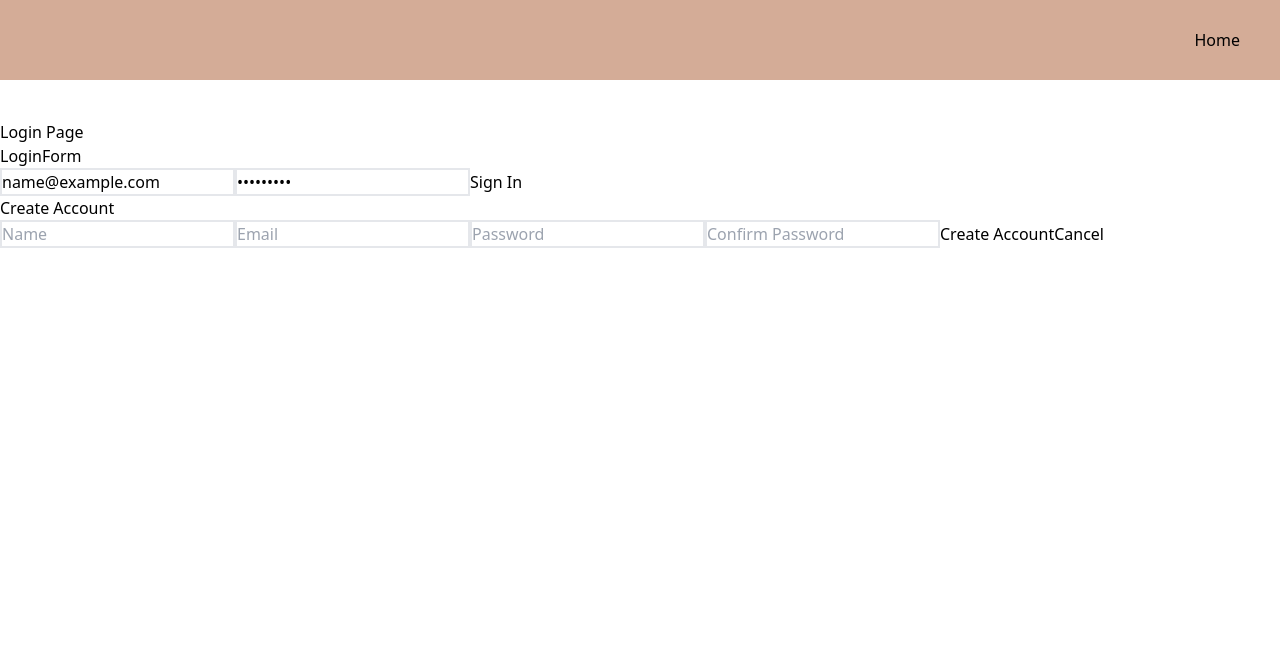
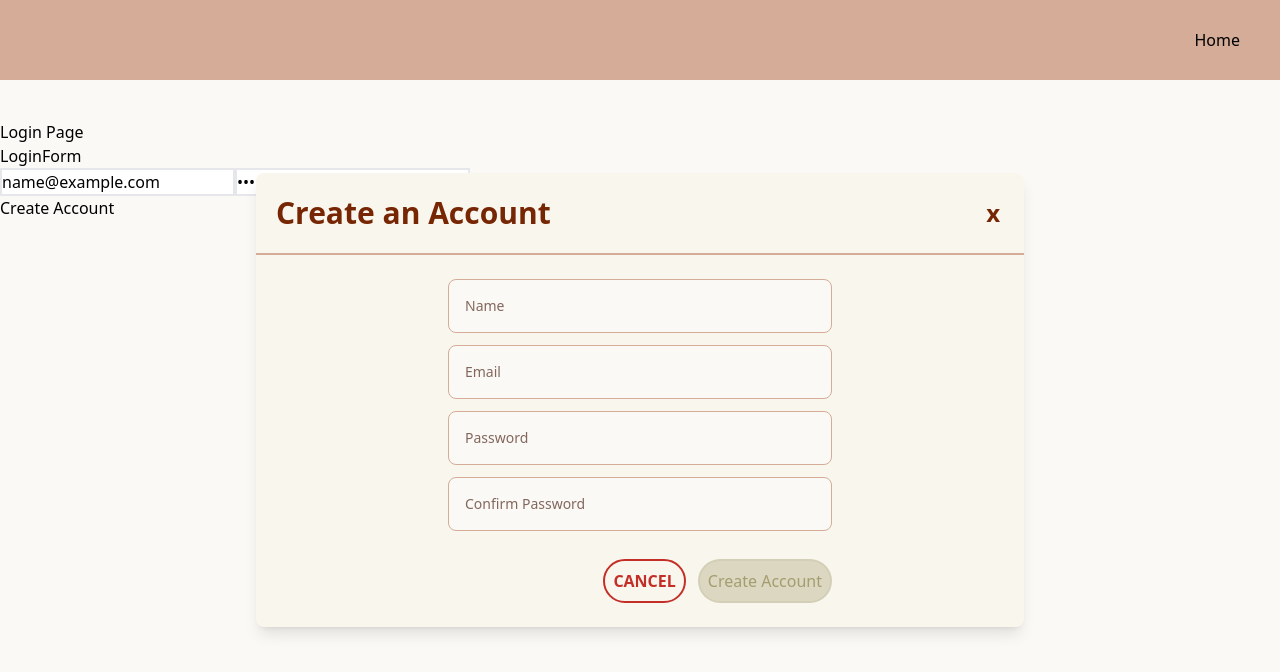
Before and after one commit to sianmancha/family-recipe, a Next.js app: page /login in a window 1280 px wide. Both pictures are taken after typing "name@example.com", "Sample123" into the empty fields and a click on the button "Create Account". Shown: the top 672 px of the page. Built offline with nearby package versions, Linux system fonts and the light colour scheme; no server answers.

Commit message:
Adds styling to modal and create account form, and adds site-wide backgroundcolor.

```diff
--- a/src/components/CreateAccount/CreateAccountForm/CreateAccountForm.tsx
+++ b/src/components/CreateAccount/CreateAccountForm/CreateAccountForm.tsx
@@ -46,7 +46,6 @@ export function CreateAccountForm({onClose}: Props) {
     }
 
     return (
-        <div>
             <Formik
                 initialValues={{name: '', email: '', password: '', confirmPassword: ''}}
                 validationSchema={SignUpSchema}
@@ -54,8 +53,9 @@ export function CreateAccountForm({onClose}: Props) {
             >
                 {({values, touched, errors, handleChange, handleBlur, handleSubmit, isValid, dirty}) => (
                     <Form onSubmit={handleSubmit}>
+                        <div className="flex flex-col gap-3 max-w-96 mx-auto">
                             <Field
-                            className='border-2'
+                                className='w-full p-4 rounded-lg font-medium bg-[#FAF9F6] border border-[#D4AC97] placeholder-[#654236] placeholder-opacity-80 text-sm text-[#772604] focus:outline-none focus:border-[#e36414]'
                                 type="text"
                                 name="name"
                                 onChange={handleChange}
@@ -64,10 +64,10 @@ export function CreateAccountForm({onClose}: Props) {
                                 placeholder='Name'
                             />
                         {errors.name && touched.name ? (
-                        <div>{errors.name}</div>
+                            <div className="text-[#c32f27]">{errors.name}</div>
                         ) : null}
                             <Field
-                            className='border-2'
+                                className='w-full p-4 rounded-lg font-medium bg-[#FAF9F6] border border-[#D4AC97]  placeholder-[#654236] placeholder-opacity-80 text-sm text-[#772604] focus:outline-none focus:border-[#e36414]'
                                 type="email"
                                 name="email"
                                 onChange={handleChange}
@@ -76,10 +76,10 @@ export function CreateAccountForm({onClose}: Props) {
                                 placeholder='Email'
                             />
                             {errors.email && touched.email ? (
-                            <div>{errors.email}</div>
+                                <div className="text-[#c32f27]">{errors.email}</div>
                             ) : null}
                             <Field
-                            className='border-2'
+                                className='w-full p-4 rounded-lg font-medium bg-[#FAF9F6] border border-[#D4AC97]  placeholder-[#654236] placeholder-opacity-80 text-sm text-[#772604] focus:outline-none focus:border-[#e36414]'
                                 type="password"
                                 name="password"
                                 onChange={handleChange}
@@ -88,10 +88,10 @@ export function CreateAccountForm({onClose}: Props) {
                                 placeholder='Password'
                             />
                             {errors.password && touched.password ? (
-                            <div>{errors.password}</div>
+                                <div className="text-[#c32f27]">{errors.password}</div>
                             ) : null}
                             <Field
-                            className='border-2'
+                                className='w-full p-4 rounded-lg font-medium bg-[#FAF9F6] border border-[#D4AC97]  placeholder-[#654236] placeholder-opacity-80 text-sm text-[#772604] focus:outline-none focus:border-[#e36414]'
                                 type="password"
                                 name="confirmPassword"
                                 onChange={handleChange}
@@ -100,13 +100,20 @@ export function CreateAccountForm({onClose}: Props) {
                                 placeholder='Confirm Password'
                             />
                             {errors.confirmPassword && touched.confirmPassword ? (
-                            <div>{errors.confirmPassword}</div>
+                                <div className="text-[#c32f27]">{errors.confirmPassword}</div>
                             ) : null}
-                        <button disabled={!isValid || !dirty} type="submit">Create Account</button>
-                        <button onClick={onClose}>Cancel</button>
+                            <div className="flex flex-wrap lg:justify-end lg:flex-row gap-3 mt-4 justify-center">
+                                <button className="border-2 border-[#c32f27] rounded-full p-2 uppercase text-[#c32f27] font-semibold" onClick={onClose}>
+                                    Cancel
+                                </button>
+                                <button className="border-2 border-[#968E5A] bg-[#968E5A] disabled:bg-opacity-30 disabled:border-opacity-10 disabled:text-[#968E5A] disabled:text-opacity-80 text-[#FAF9F6] rounded-full p-2" disabled={!isValid || !dirty} type="submit">
+                                    Create Account
+                                </button>
+                            </div>
+                    </div>
                     </Form>
                 )}
             </Formik>
-        </div>
+
     )
 }
--- a/src/components/CreateAccount/CreateAccountModal/CreateAccountModal.tsx
+++ b/src/components/CreateAccount/CreateAccountModal/CreateAccountModal.tsx
@@ -15,7 +15,30 @@ export function CreateAccountModal() {
     return (
         <div>
             <button onClick={openModal}>Create Account</button>
-            {isModalOpen ? <CreateAccountForm onClose={closeModal}/> : null}
+            {isModalOpen ? (
+                <>
+                    <div className="flex justify-center items-center overflow-x-hidden overflow-y-auto fixed inset-0 z-50 outline-none focus:outline-none">
+                    <div className="relative w-full sm:w-2/3 max-w-screen-md mx-4">
+                            <div className="flex flex-col border-0 rounded-lg shadow-lg relative w-full bg-[#F9F6EE]">
+                                <div className="flex items-center justify-between p-5 border-b-2 border-solid border-[#D4AC97] rounded-t">
+                                    <h3 className="flex items-center text-3xl font-semibold text-[#772604]">
+                                        Create an Account
+                                    </h3>
+                                    <button className="flex items-center p-1 border-0 font-semibold outline-none focus:outline-none text-2xl text-[#772604]" onClick={closeModal}>
+
+                                        x
+
+                                    </button>
+                                </div>
+                                <div className="relative p-6">
+                                    <CreateAccountForm onClose={closeModal} />
+                                </div>
+                            </div>
+                        </div>
+                    </div>
+                </>
+                ) : null
+            }
         </div>
     )
 }
--- a/src/styles/globals.css
+++ b/src/styles/globals.css
@@ -3,6 +3,7 @@
 @tailwind utilities;
 
 :root {
+    background-color: #FAF9F6;
 }
 
 @media (prefers-color-scheme: dark) {
```
Lines whose indentation alone changed are shown as unchanged.
